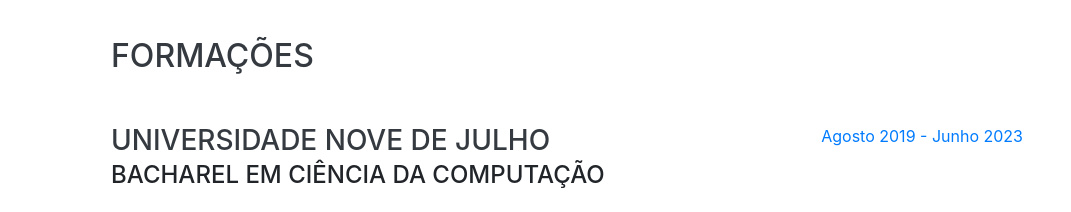
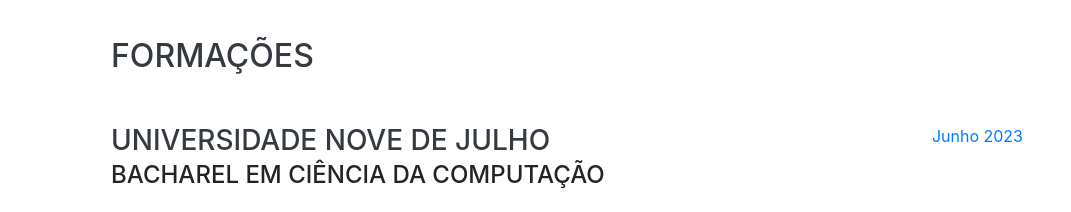
Before and after one commit to erik-oliveira-leao/Portfolio, a website with bundled scripts: page index.html in a window 1280 px wide. Shown: the part 1760-1972 px from the top of the page, without its empty margins (209-1280 px from the left). Built offline with nearby package versions, Linux system fonts and the light colour scheme; a web font is replaced by a local one.

Commit message:
Update index.html

```diff
--- a/index.html
+++ b/index.html
@@ -158,7 +158,7 @@
             <p></p>
           </div>
           <div class="resume-date text-md-right">
-            <span class="text-primary">Agosto 2019 - Junho 2023</span>
+            <span class="text-primary">Junho 2023</span>
           </div>
         </div>
 
```
